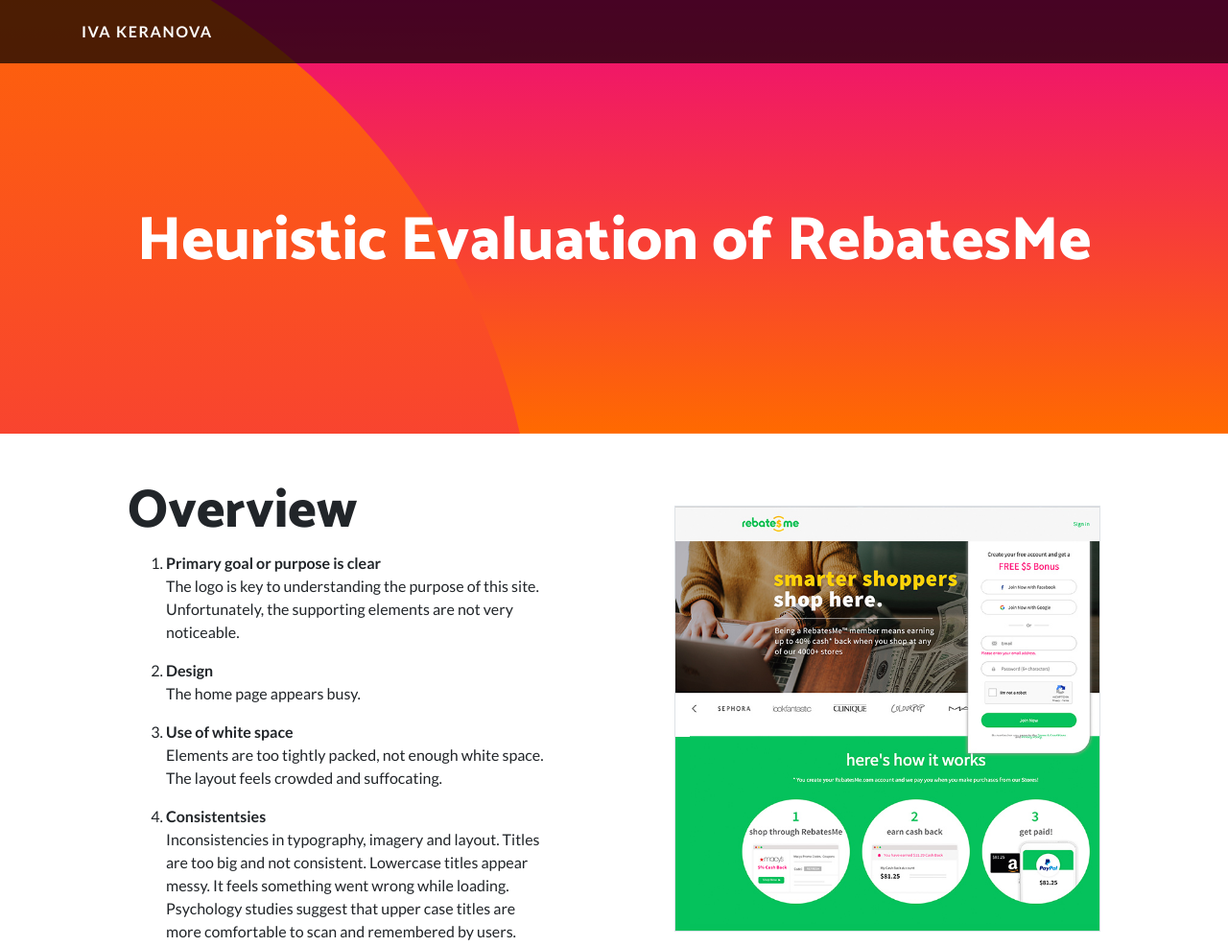
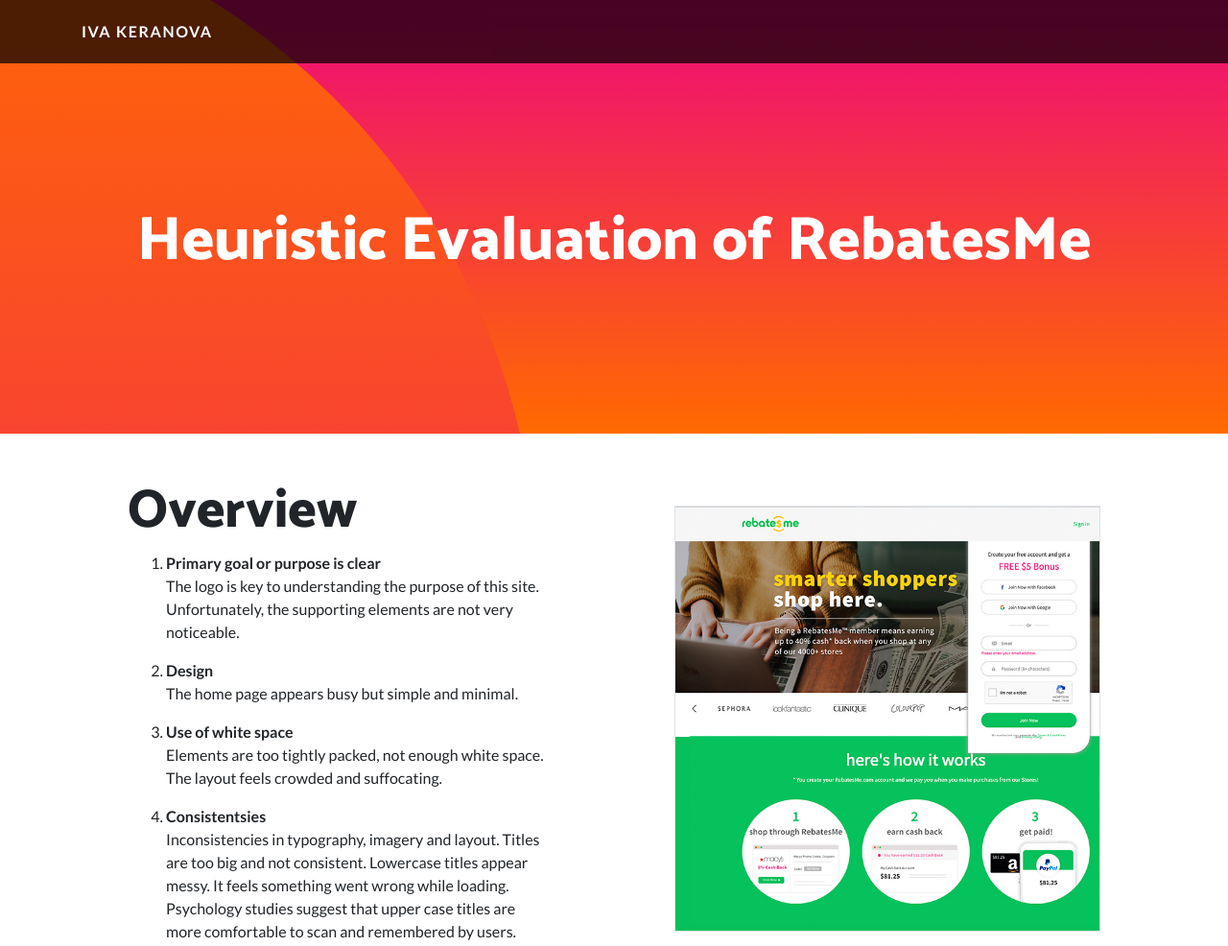
Before and after one commit to if314/rebatesme, a website: page index.html in a window 1280 px wide. Shown: the top 986 px of the page at 96% size. Drawn offline with Linux system fonts and the light colour scheme.

Commit message:
index
simple

```diff
--- a/index.html
+++ b/index.html
@@ -69,7 +69,7 @@
             <h3 class="display-4">Overview</h3>
          <ol>
            <li><b>Primary goal or purpose is clear </b><p>The logo is key to understanding the purpose of this site. Unfortunately, the supporting elements are not very noticeable.   </p></li>
-           <li><b>Design</b><p> The home page appears busy.</p></li>
+           <li><b>Design</b><p> The home page appears busy but simple and minimal.</p></li>
            <li><b>Use of white space </b><p>Elements are too tightly packed, not enough white space. The layout feels crowded and suffocating.</p></li>
            <li><b>Consistentsies </b><p> Inconsistencies in typography, imagery and layout. Titles are too big and not consistent. Lowercase titles appear messy. It feels something went wrong while loading. Psychology studies suggest that upper case titles are more comfortable to scan and remembered by users.</p></li>
 
```
